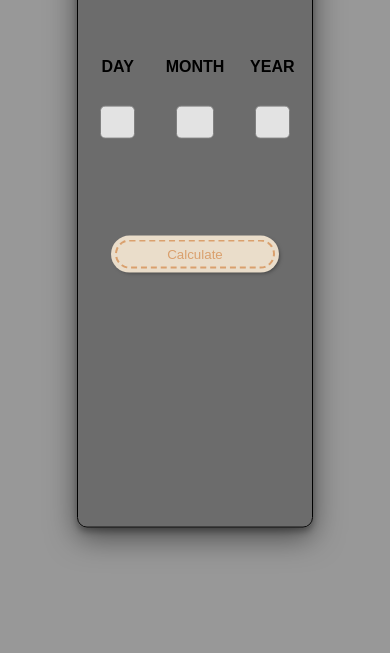
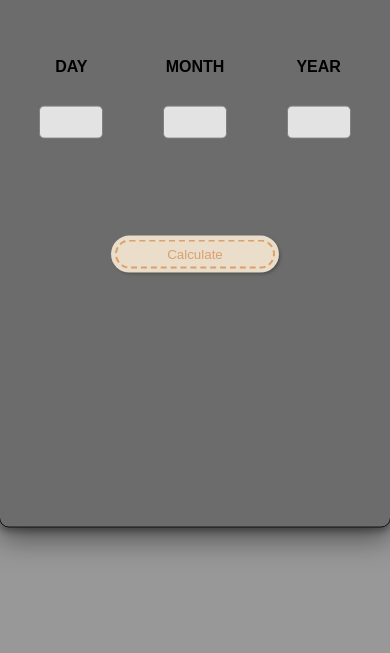
Before and after one commit to Khustar04/Age-Calculator, a plain HTML site: page index.html in a window 390 px wide. Shown: the part 191-844 px from the top of the page. Drawn offline with Linux system fonts and the light colour scheme.

Commit message:
add media queary

```diff
--- a/style.css
+++ b/style.css
@@ -150,6 +150,9 @@ form {
 
 @media screen and (max-width: 768px) {
 
+  .main{
+    width: 100%;
+  }
 
 
 }
```
